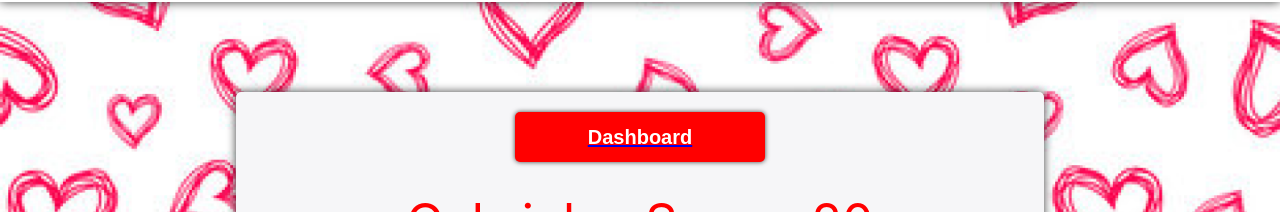
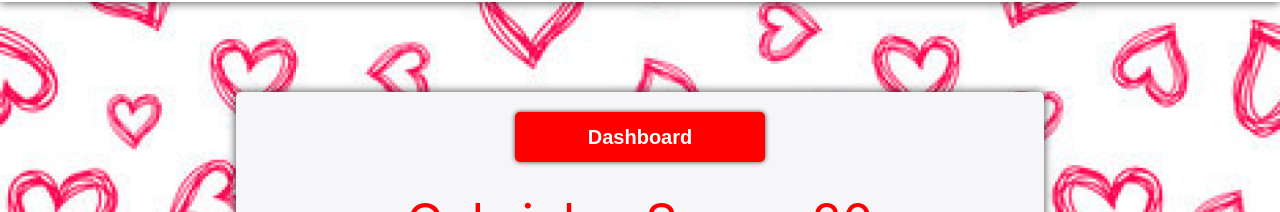
Before and after one commit to Kayden-21/kayden-retro-game, a React (Create React App) app in the folder kayden_bachelor/: page /results in a window 1280 px wide. Shown: the part 98-310 px from the top of the page. Built offline with nearby package versions, Linux system fonts and the light colour scheme.

Commit message:
Add button click colour

```diff
--- a/kayden_bachelor/src/components/scoreBoard/scoreBoard.css
+++ b/kayden_bachelor/src/components/scoreBoard/scoreBoard.css
@@ -56,4 +56,10 @@ img {
   display: flex;
   justify-content: center; /* Center content horizontally */
   margin-bottom: 20px; /* Add some margin for spacing */
+  text-decoration: none;
 }
+
+.button-container button:active {
+  background-color: #b7000091; /* Change background color on click */
+  box-shadow: 0 2px 4px rgba(0, 0, 0, 0.2); /* Add box shadow on click */
+}
```
